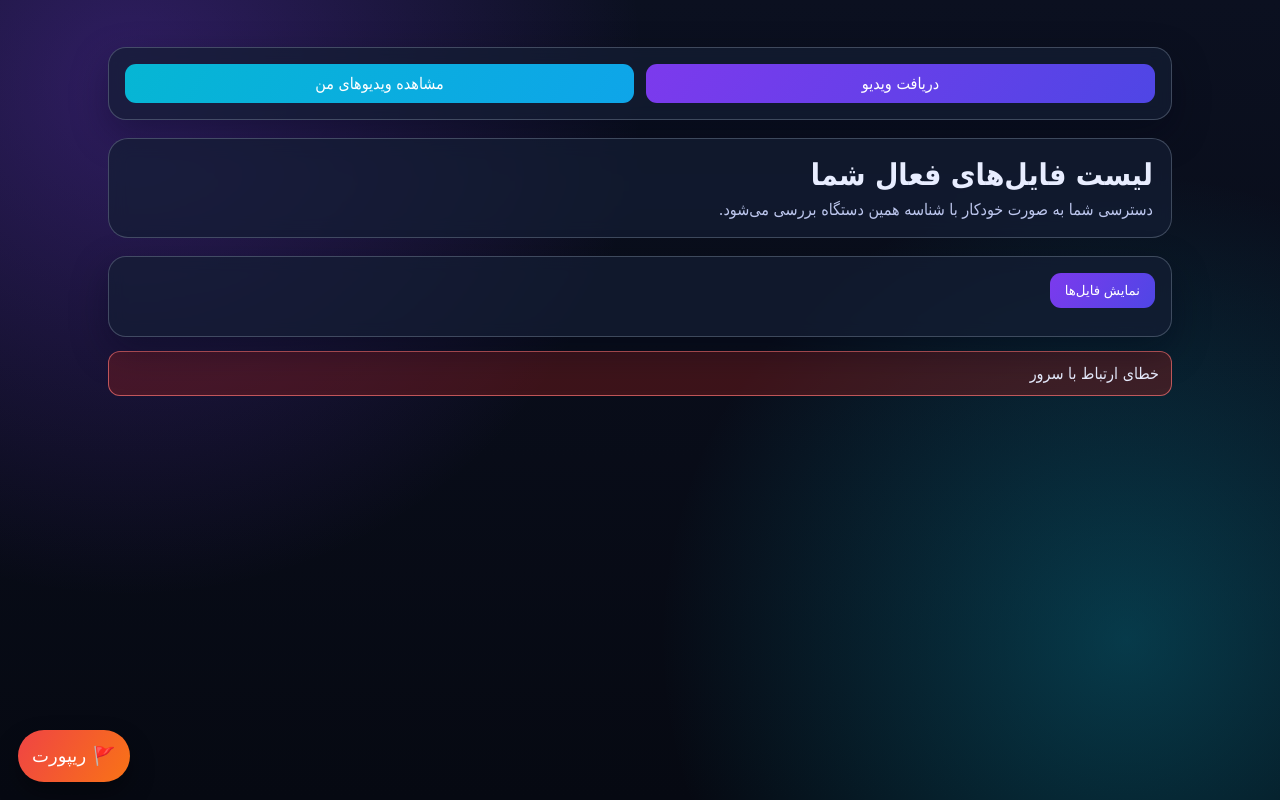
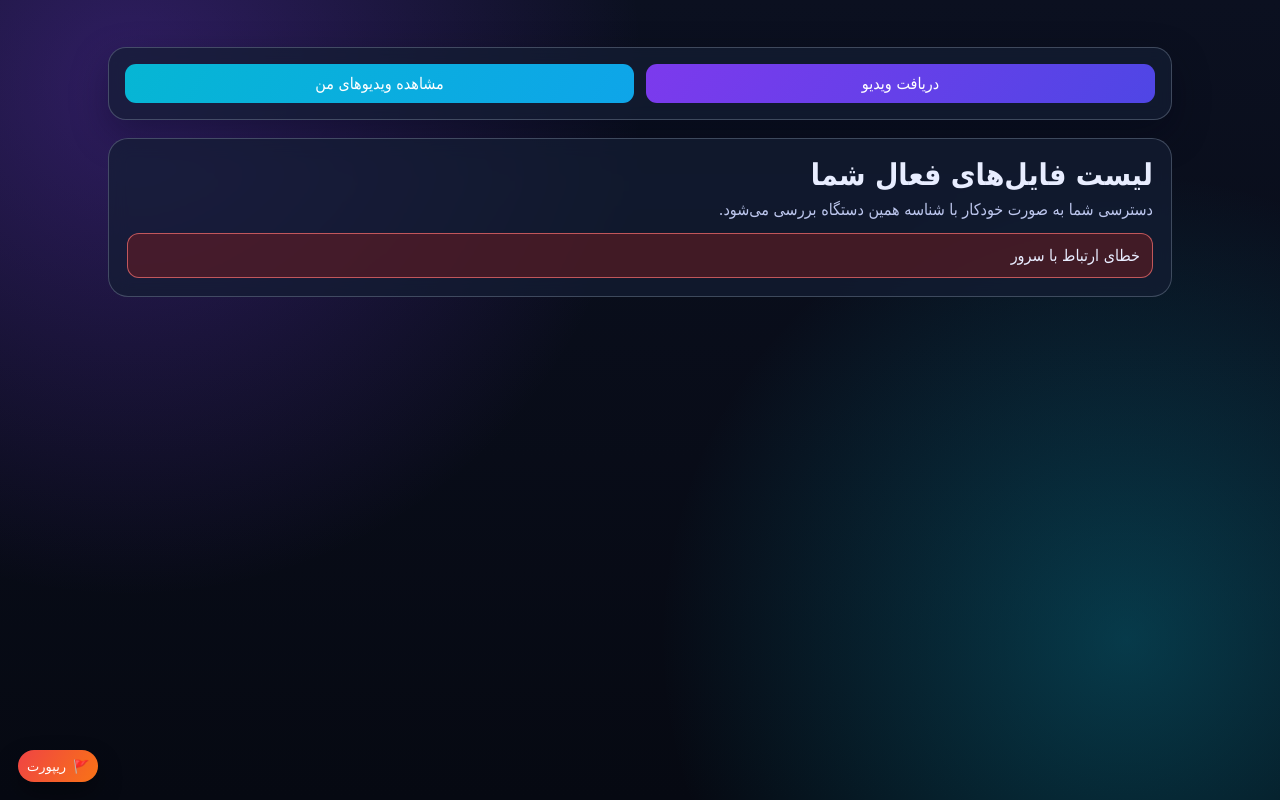
Before and after one commit to 1midcenz1-lang/site-mx, a Flask app: page /my-videos in a window 1280 px wide. Run offline with Flask 3, Linux system fonts and the light colour scheme; data comes from the database, SQL or seed files in the repository.

Commit message:
Refine pending UI, rejection flow, and my-videos accordion

```diff
--- a/app.py
+++ b/app.py
@@ -50,9 +50,10 @@ CLIENT_WAITING_REVIEW_TEXT = (
 )
 
 CLIENT_APPROVED_TEXT = (
-    "مرسی که خرید کردید.\n"
-    "عضویت شما تایید شد و دسترسی دسته انتخابی فعال شد.\n\n"
-    "اگر دوباره خواستید خریدی بکنید برای فعال سازی باید دقیقا کلمه دوباره رو ارسال کنید"
+    "مرسى كه خريد كرديد.\n"
+    "توجه كنيد خريد شما در اينجا فقط با همين دستگاه قابل نمايشه اگر دسته بندى براى شما فعال نشده لطفا تا تاييد ادمين صبر كنيد\n"
+    "توجه كنيد درصورتى كه فيش فيك ارسال كنيد وضعيتتون ثابت ميمونه و ممكن است بن بشيد.\n"
+    "اكر دوباره خواستيد خريدى بكنيد ميتونيد مجدد دريافت ويديو رو بزنيد و دسته بندى ديكرى را بخريد."
 )
 
 ALLOWED_RECEIPT_EXTENSIONS = {"png", "jpg", "jpeg", "webp"}
@@ -697,8 +698,8 @@ def admin_approve_request(request_id):
 @admin_required
 def admin_reject_request(request_id):
     reason = request.form.get("reason", "").strip()
-    if len(reason) < 5:
-        return jsonify({"ok": False, "message": "دلیل رد باید حداقل ۵ کاراکتر باشد."}), 400
+    if not reason:
+        return jsonify({"ok": False, "message": "دلیل رد را وارد کنید."}), 400
 
     db = get_db()
     req = db.execute("SELECT * FROM purchase_requests WHERE id=?", (request_id,)).fetchone()
@@ -718,7 +719,7 @@ def submit_report():
     report_type = request.form.get("report_type", "").strip()
     report_text = request.form.get("report_text", "").strip()
     device_id = request.form.get("device_id", "").strip()
-    allowed_types = {"مستحجن", "کلاهبرداری"}
+    allowed_types = {"مستحجن", "کلاهبرداری", "پشتیبانی"}
 
     if report_type not in allowed_types or not report_text or not device_id:
         return jsonify({"ok": False, "message": "اطلاعات ریپورت کامل نیست."}), 400
--- a/static/css/style.css
+++ b/static/css/style.css
@@ -95,11 +95,11 @@ body {
   position: fixed;
   left: 18px;
   bottom: 18px;
-  min-width: 52px;
-  height: 52px;
-  border-radius: 26px;
+  min-width: 44px;
+  height: 32px;
+  border-radius: 16px;
   border: none;
-  font-size: 18px;
+  font-size: 13px;
   cursor: pointer;
   z-index: 1000;
   background: linear-gradient(120deg, var(--danger), #f97316);
@@ -108,7 +108,7 @@ body {
   display: flex;
   align-items: center;
   gap: 7px;
-  padding: 0 14px;
+  padding: 0 9px;
 }
 .modal-backdrop { position: fixed; inset: 0; background: rgba(2, 6, 23, 0.78); display: flex; align-items: center; justify-content: center; z-index: 1200; }
 .modal-card { width: min(92vw, 430px); background: var(--panel); border: 1px solid var(--line); border-radius: 16px; padding: 18px; }
@@ -205,6 +205,26 @@ th { background: rgba(30, 41, 59, 0.75); }
   font-size: 12px;
   opacity: 0.9;
 }
+.accordion-list {
+  display: grid;
+  gap: 10px;
+}
+.accordion-item {
+  border: 1px solid var(--line);
+  border-radius: 12px;
+  overflow: hidden;
+  background: rgba(15, 23, 42, 0.65);
+}
+.accordion-item > summary {
+  cursor: pointer;
+  padding: 12px 14px;
+  font-weight: 700;
+  list-style: none;
+}
+.accordion-item > summary::-webkit-details-marker { display: none; }
+.accordion-item[open] > summary {
+  border-bottom: 1px solid var(--line);
+}
 
 @media (max-width: 700px) {
   .container { padding: 14px; }
--- a/static/js/admin.js
+++ b/static/js/admin.js
@@ -103,8 +103,8 @@
       const form = btn.closest("form");
       const reasonInput = form ? form.querySelector("textarea[name='reject_reason']") : null;
       const reason = reasonInput ? reasonInput.value.trim() : "";
-      if (reason.length < 5) {
-        alert("دلیل رد را کامل وارد کنید.");
+      if (!reason) {
+        alert("دلیل رد را وارد کنید.");
         return;
       }
       const fd = new FormData();
--- a/static/js/buy.js
+++ b/static/js/buy.js
@@ -8,6 +8,7 @@
   const submitBtn = form.querySelector("button[type='submit']");
 
   function lockForm(withError) {
+    form.classList.add("hidden");
     if (submitBtn) {
       submitBtn.disabled = true;
       submitBtn.classList.add("hidden");
@@ -101,4 +102,6 @@
       }
     }
   });
+
+  recoverFromPendingState();
 })();
--- a/static/js/my_videos.js
+++ b/static/js/my_videos.js
@@ -1,9 +1,7 @@
 (function () {
-  const button = document.getElementById("load-videos-btn");
-  if (!button) return;
-
   const approvedText = document.getElementById("approved-text");
   const listBox = document.getElementById("video-list");
+  if (!approvedText || !listBox) return;
 
   const deviceId = (window.MX && window.MX.ensureDeviceId())
     || localStorage.getItem("mx_device_id")
@@ -35,11 +33,14 @@
       }
 
       data.categories.forEach((cat) => {
-        const card = document.createElement("article");
+        const wrapper = document.createElement("details");
+        wrapper.className = "accordion-item";
+        const summary = document.createElement("summary");
+        summary.textContent = `دسته ${cat.title}`;
+        wrapper.appendChild(summary);
+
+        const card = document.createElement("div");
         card.className = "card";
-        const title = document.createElement("h3");
-        title.textContent = `دسته ${cat.title}`;
-        card.appendChild(title);
 
         if (!cat.videos.length) {
           const p = document.createElement("p");
@@ -59,7 +60,8 @@
           card.appendChild(document.createElement("br"));
         });
 
-        listBox.appendChild(card);
+        wrapper.appendChild(card);
+        listBox.appendChild(wrapper);
       });
 
       fetch("/api/my-videos/mark-seen", {
@@ -73,6 +75,5 @@
     }
   }
 
-  button.addEventListener("click", loadVideos);
   loadVideos();
 })();
--- a/templates/base.html
+++ b/templates/base.html
@@ -26,6 +26,7 @@
         <select name="report_type" required>
           <option value="مستحجن">مستحجن</option>
           <option value="کلاهبرداری">کلاهبرداری</option>
+          <option value="پشتیبانی">پشتیبانی</option>
         </select>
         <label>توضیحات</label>
         <textarea name="report_text" rows="3" required></textarea>
--- a/templates/my_videos.html
+++ b/templates/my_videos.html
@@ -4,14 +4,9 @@
 <section class="hero hero-glass">
   <h1>لیست فایل‌های فعال شما</h1>
   <p>دسترسی شما به صورت خودکار با شناسه همین دستگاه بررسی می‌شود.</p>
+  <div id="approved-text" class="result-box"></div>
+  <div id="video-list" class="accordion-list"></div>
 </section>
-
-<section class="form-card">
-  <button id="load-videos-btn" class="btn" type="button">نمایش فایل‌ها</button>
-</section>
-
-<div id="approved-text" class="result-box"></div>
-<div id="video-list" class="cards"></div>
 {% endblock %}
 
 {% block scripts %}
```
